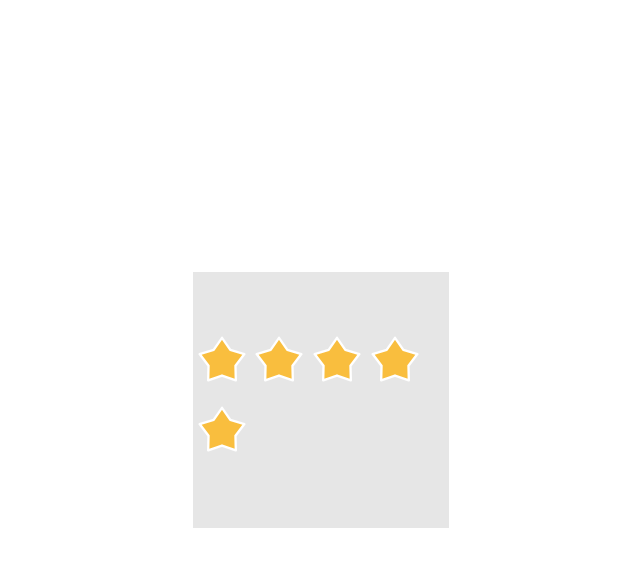
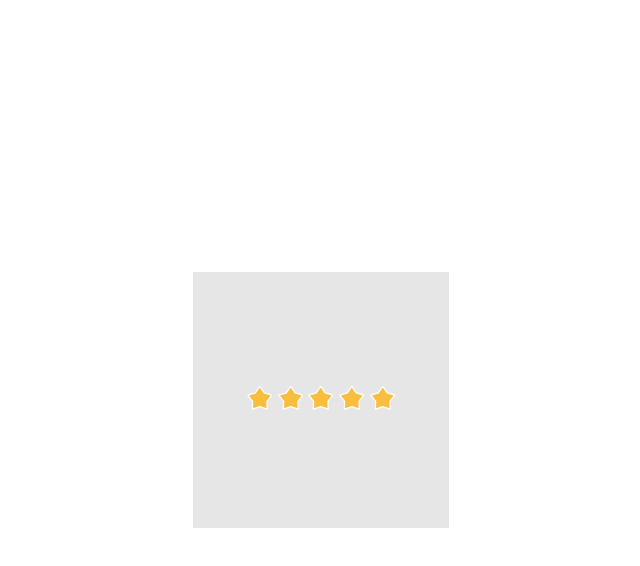
Before and after one commit to MattCrouch/react-spring-tutorial, a React (Create React App) app: page / in a window 1280 px wide. Both pictures are taken after a click on the element 640 px from the left and 400 px from the top of the page. Shown: the top 566 px of the page, without its empty margins (319-959 px from the left). Built offline with nearby package versions, Linux system fonts and the light colour scheme.

Commit message:
Change width of star

```diff
--- a/src/Star/styles.css
+++ b/src/Star/styles.css
@@ -1,6 +1,6 @@
 .Star {
   display: inline-block;
-  height: 1em;
-  width: 1em;
-  margin: 0.1em;
+  height: 2vw;
+  width: 2vw;
+  margin: 0.2vw;
 }
--- a/src/StarRating/styles.css
+++ b/src/StarRating/styles.css
@@ -1,3 +1,2 @@
 .StarRating {
-  font-size: 3rem;
 }
```
